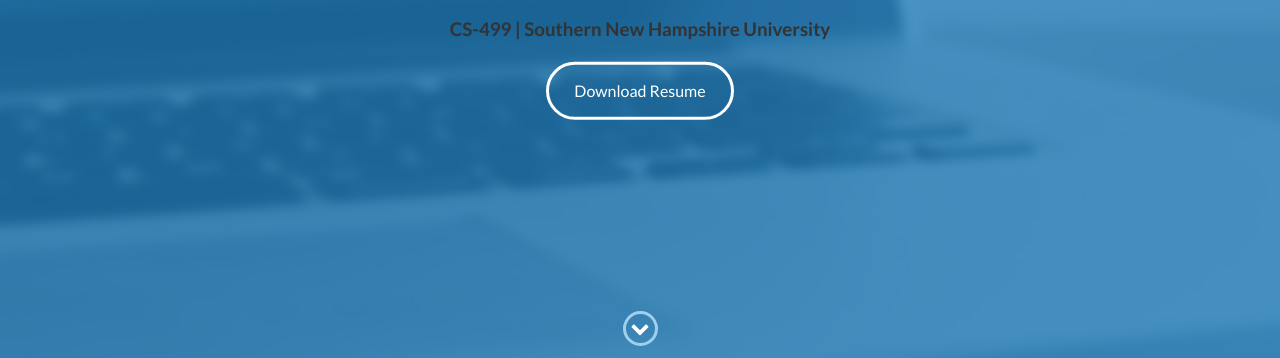
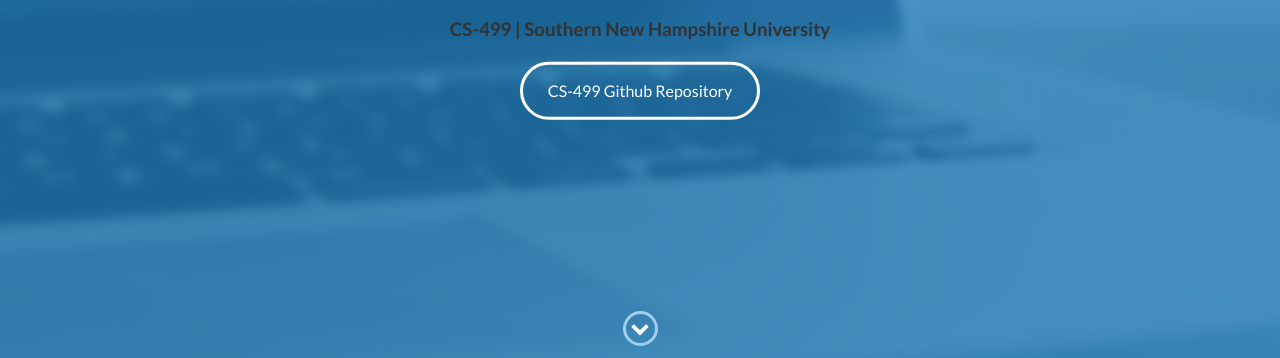
Before and after one commit to rVanskike/rVanskike.github.io, a plain HTML site: page index.html in a window 1280 px wide. Shown: the part 439-797 px from the top of the page. Drawn offline with nearby package versions, Linux system fonts and the light colour scheme.

Commit message:
Squashed commit of the following:
commit c00582f0cfebb6504a3da7fad33e2b82d2989135
Author: Richard VanSkike <richard.vanskike@snhu.edu>
Date:   Tue Aug 20 19:15:23 2024 -0500

    Update index.html

```diff
--- a/index.html
+++ b/index.html
@@ -48,7 +48,7 @@
             <h1>Richard VanSkike</h1>
             <h2>Computer Science Capstone</h2>
             <h3>CS-499 | Southern New Hampshire University</h3>
-            <a href="#" class="btn-rounded-white">Download Resume</a>
+            <a href="https://github.com/rVanskike/rVanskike.github.io/blob/main/index.html" class="btn-rounded-white">CS-499 Github Repository</a>
         </div>
         <!-- End #lead-content -->
 
```
